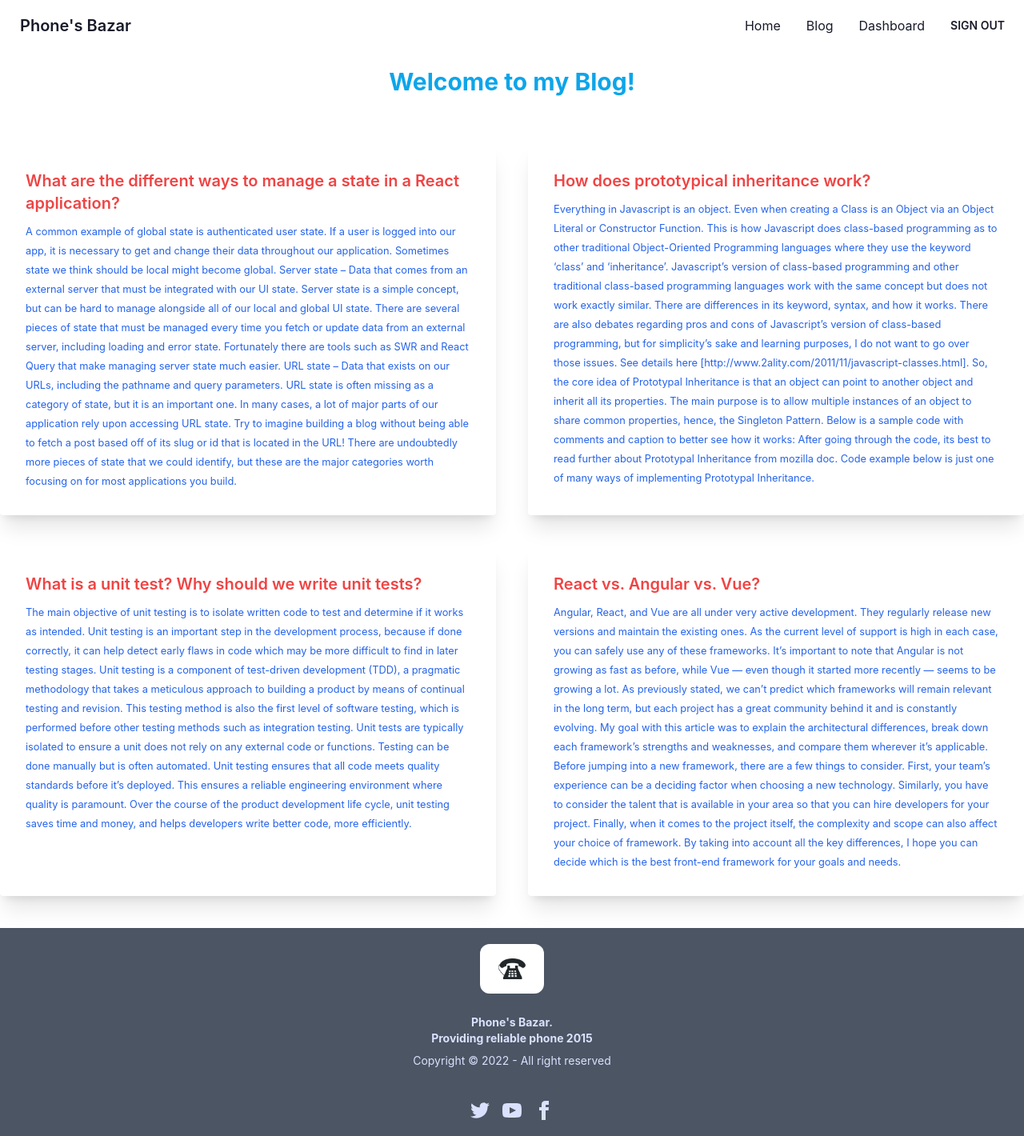
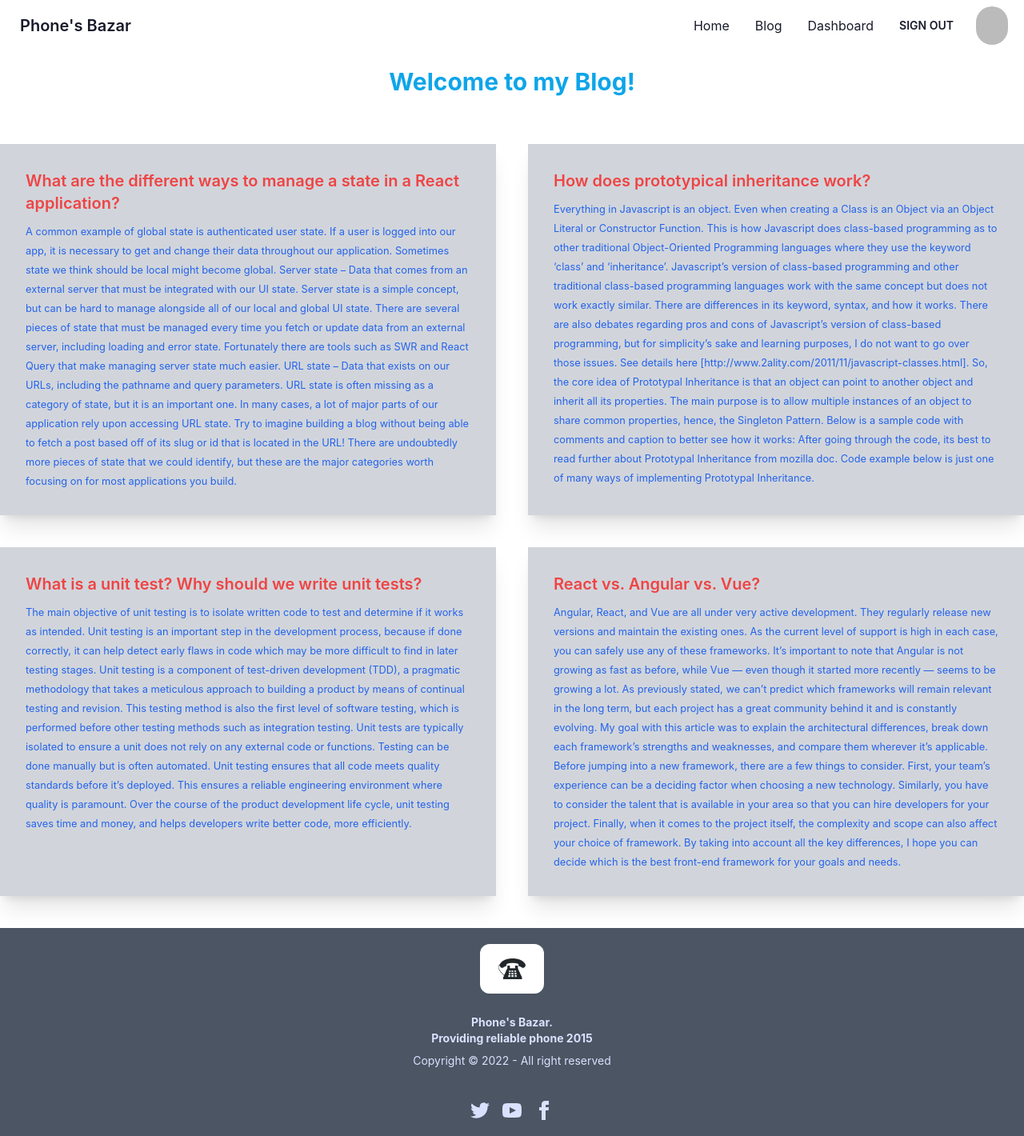
Before and after one commit to moddas311/second-hand-phones-client, a React (Create React App) app: page /blog in a window 1280 px wide. Shown: the whole page at 80% size. Built offline with nearby package versions, Linux system fonts and the light colour scheme; no server answers; sample sign-in values are in the browser's storage.

Commit message:
user profile added on navbar

```diff
--- a/src/components/pages/Blog/Blog.js
+++ b/src/components/pages/Blog/Blog.js
@@ -1,4 +1,5 @@
 import React from 'react';
+import blog from '../../../assets/banner/blog.jpeg'
 
 const Blog = () => {
     return (
@@ -6,9 +7,9 @@ const Blog = () => {
 
             <h2 className='text-3xl font-bold text-center text-sky-500 py-5'>Welcome to my Blog!</h2>
 
-            <div className='grid my-10 gap-10 grid-cols-1 md:grid-cols-2'>
+            <div className='grid my-10 gap-10 grid-cols-1 md:grid-cols-2 '>
                 <div className="card shadow-xl">
-                    <div className="card-body">
+                    <div className="card-body bg-gray-300">
                         <h2 className="card-title text-red-500">What are the different ways to manage a state in a React application?</h2>
                         <p>
                             <small className='text-blue-600'>
@@ -26,8 +27,8 @@ const Blog = () => {
                     </div>
                 </div>
                 <div className="card shadow-xl">
-                    <div className="card-body text-red-500">
-                        <h2 className="card-title">How does prototypical inheritance work?</h2>
+                    <div className="card-body  bg-gray-300">
+                        <h2 className="card-title  text-red-500">How does prototypical inheritance work?</h2>
                         <p>
                             <small className='text-blue-600'>
                                 Everything in Javascript is an object. Even when creating a Class is an Object via an Object Literal or Constructor Function. This is how Javascript does class-based programming as to other traditional Object-Oriented Programming languages where they use the keyword ‘class’ and ‘inheritance’.
@@ -39,9 +40,9 @@ const Blog = () => {
                         </p>
                     </div>
                 </div>
-                <div className="card shadow-xl text-red-500">
-                    <div className="card-body">
-                        <h2 className="card-title">What is a unit test? Why should we write unit tests?</h2>
+                <div className="card shadow-xl">
+                    <div className="card-body  bg-gray-300">
+                        <h2 className="card-title  text-red-500">What is a unit test? Why should we write unit tests?</h2>
                         <p>
                             <small className='text-blue-600'>
                                 The main objective of unit testing is to isolate written code to test and determine if it works as intended.
@@ -52,9 +53,9 @@ const Blog = () => {
                         </p>
                     </div>
                 </div>
-                <div className="card shadow-xl text-red-500">
-                    <div className="card-body">
-                        <h2 className="card-title">React vs. Angular vs. Vue?</h2>
+                <div className="card shadow-xl ">
+                    <div className="card-body bg-gray-300">
+                        <h2 className="card-title text-red-500">React vs. Angular vs. Vue?</h2>
                         <p>
                             <small className='text-blue-600'>
                                 Angular, React, and Vue are all under very active development. They regularly release new versions and maintain the existing ones. As the current level of support is high in each case, you can safely use any of these frameworks.
--- a/src/components/pages/Dashboard/MyBooking/MyBooking.js
+++ b/src/components/pages/Dashboard/MyBooking/MyBooking.js
@@ -5,8 +5,6 @@ import { AuthContext } from '../../../../AuthProvider/AuthProvider';
 const MyBooking = () => {
 
     const { user } = useContext(AuthContext);
-    console.log(user);
-    console.log(user.email);
 
     const url = `http://localhost:5000/bookings?email=${user?.email}`;
     const { data: bookings = [] } = useQuery({
--- a/src/components/shared/Navbar/Navbar.js
+++ b/src/components/shared/Navbar/Navbar.js
@@ -24,6 +24,9 @@ const Navbar = () => {
                 <>
                     <li><Link to='/dashboard'>Dashboard</Link></li>
                     <button onClick={handleLogOut} className='btn btn-outline rounded-lg border-none'>Sign Out</button>
+                    <div className="avatar w-10 rounded-xl mx-3">
+                        <img className='rounded-full' alt='userImage' src={user?.photoURL} />
+                    </div>
                 </>
                 :
                 <>
```
Also changed, not shown: src/assets/banner/blog.jpeg (added).
